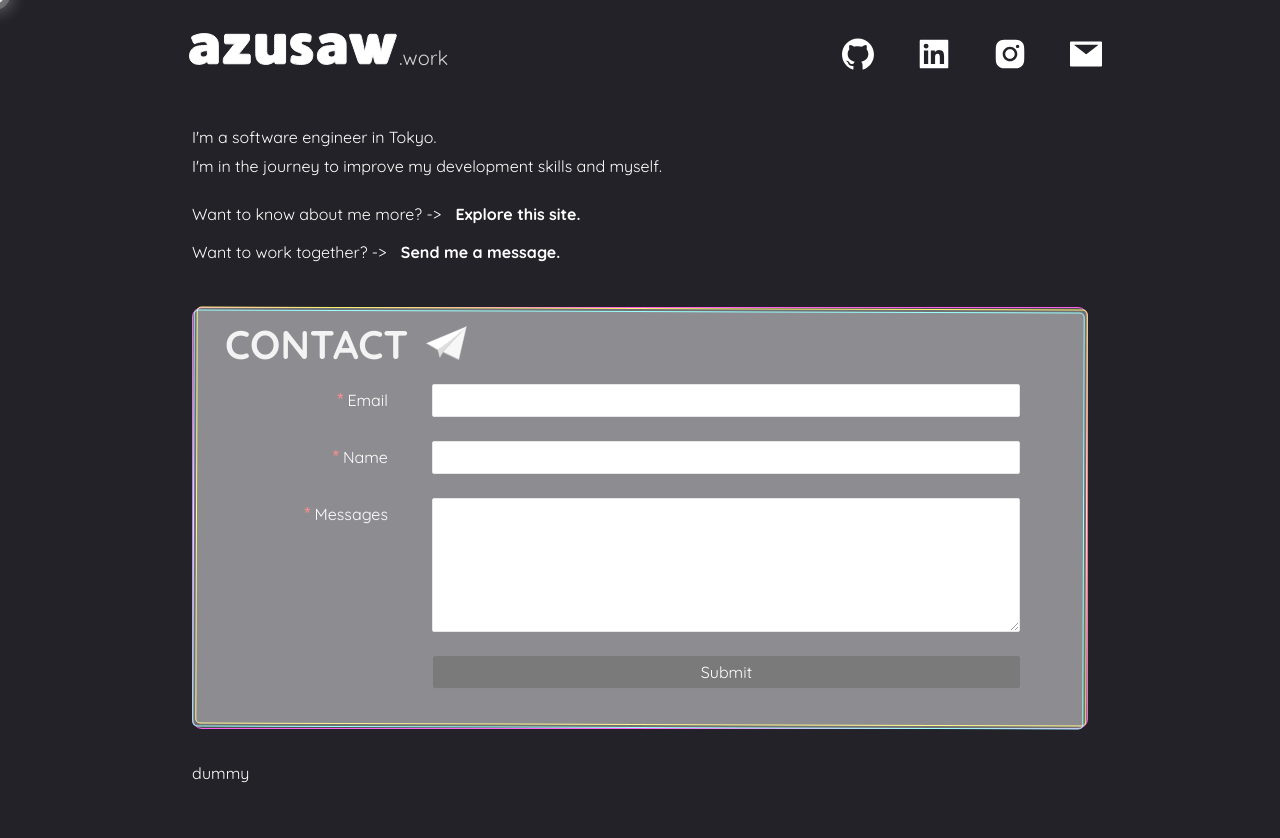
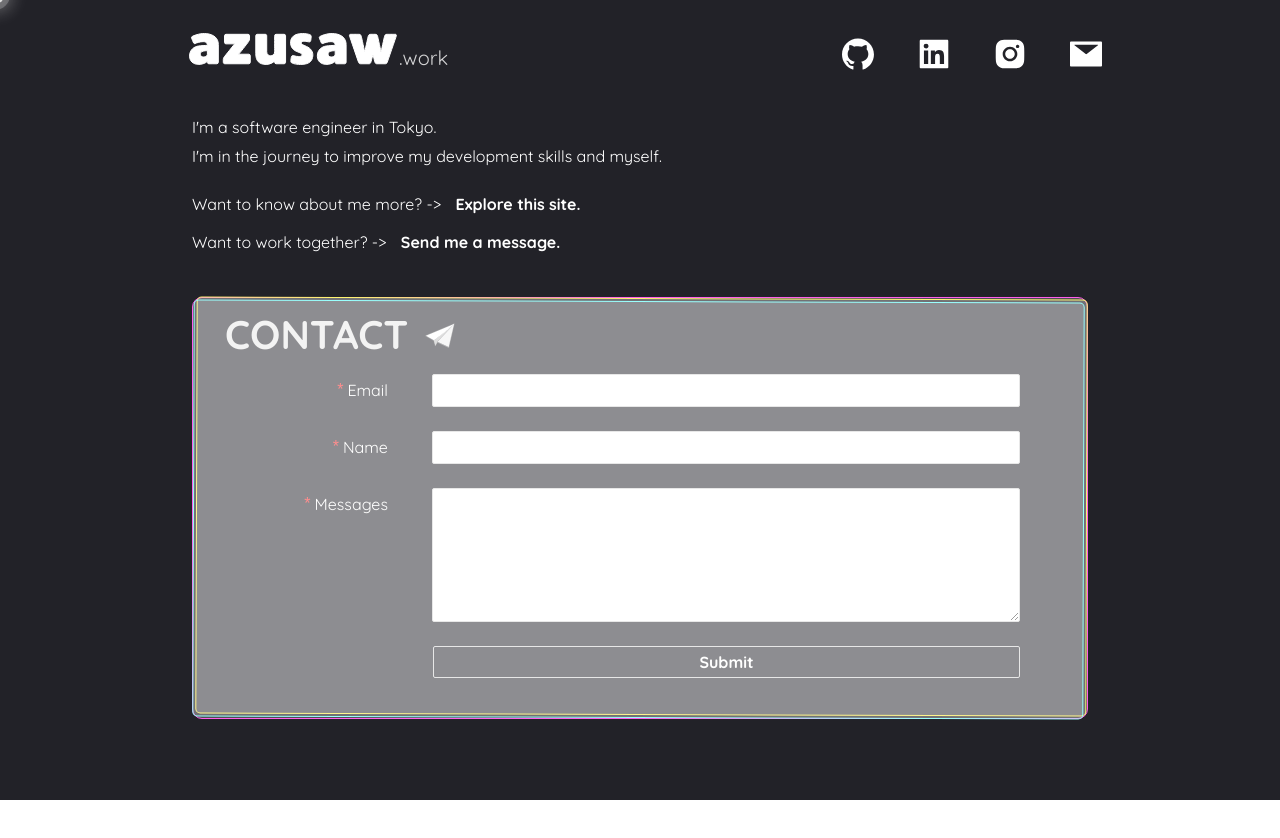
Before and after one commit to azusaw/azusaw_com, a Next.js app: page / in a window 1280 px wide. Shown: the top 838 px of the page. After the commit the page ends 800 px from the top, so only its background shows below. Built offline with nearby package versions, Linux system fonts and the light colour scheme.

Commit message:
fixed submit button

```diff
--- a/layouts/PageLayout.tsx
+++ b/layouts/PageLayout.tsx
@@ -11,7 +11,6 @@ import {
   InstagramFilled,
   LinkedinFilled,
   MailFilled,
-  MenuOutlined,
 } from "@ant-design/icons"
 
 export default function PageLayout({ title, children }) {
@@ -53,7 +52,7 @@ export default function PageLayout({ title, children }) {
             </span>
           )}
         </div>
-        <div style={{ paddingTop: "30px" }}>
+        <div style={{ paddingTop: "20px" }}>
           <div className={`${commonStyle.relative} ${spaceStyle.pa20}`}>
             {children}
           </div>
--- a/pages/index.tsx
+++ b/pages/index.tsx
@@ -72,9 +72,9 @@ const IndexPage: React.FC = () => {
         <motion.span animate={controls} style={{ position: "absolute" }}>
           <Image
             preview={false}
-            width={45}
+            width={32}
             src="/images/paper-plane1.svg"
-            className={spaceStyle.ml10}
+            className={`${spaceStyle.ml10} ${spaceStyle.py05}`}
             onClick={mailSendAnimationStart}
           />
         </motion.span>
@@ -104,17 +104,15 @@ const IndexPage: React.FC = () => {
           </Form.Item>
           <Form.Item {...tailLayout}>
             <Button
-              type="primary"
               htmlType="submit"
               block
-              className={commonStyle.elevation}
+              className={commonStyle.submitButton}
             >
               {"Submit"}
             </Button>
           </Form.Item>
         </Form>
       </div>
-      <div style={{ height: "100vh", color: "#fff" }}>{"dummy"}</div>
     </PageLayout>
   )
 }
--- a/styles/common.module.css
+++ b/styles/common.module.css
@@ -10,18 +10,22 @@
 .pointer:hover {
   cursor: pointer;
 }
-.elevation {
-  transition: .5s ;
+.submitButton {
+  font-weight: bold;
+  color: #fff;
+  background: transparent;
+  transition: all .5s ease-in-out;
 }
-elevation:hover {
-  transition: .5s ;
+.submitButton:hover {
+  background: #fcffa2;
+  transition: all .5s ease-in-out;
 }
 .backGroundFade {
   position: relative;
   display: inline-block;
   padding: 1px 10px;
   background-color: transparent;
-  box-shadow: 0 0 0 0  rgba(150,255,234,0.4);
+  box-shadow: 0 0 0 0 rgba(150,255,234,0.4);
   border-radius: 5px;
   transition: linear .3s ;
 }
@@ -29,8 +33,8 @@ elevation:hover {
   cursor: pointer;
   border-radius: 5px;
   background-color: rgba(150,255,234,0.6);
-  box-shadow:  0 0 0px 2px rgba(150,255,234,0.6);
-  transition:  .5s;
+  box-shadow: 0 0 0px 2px rgba(150,255,234,0.6);
+  transition: .5s;
 }
 .underLineToRight {
   position: relative;
```
